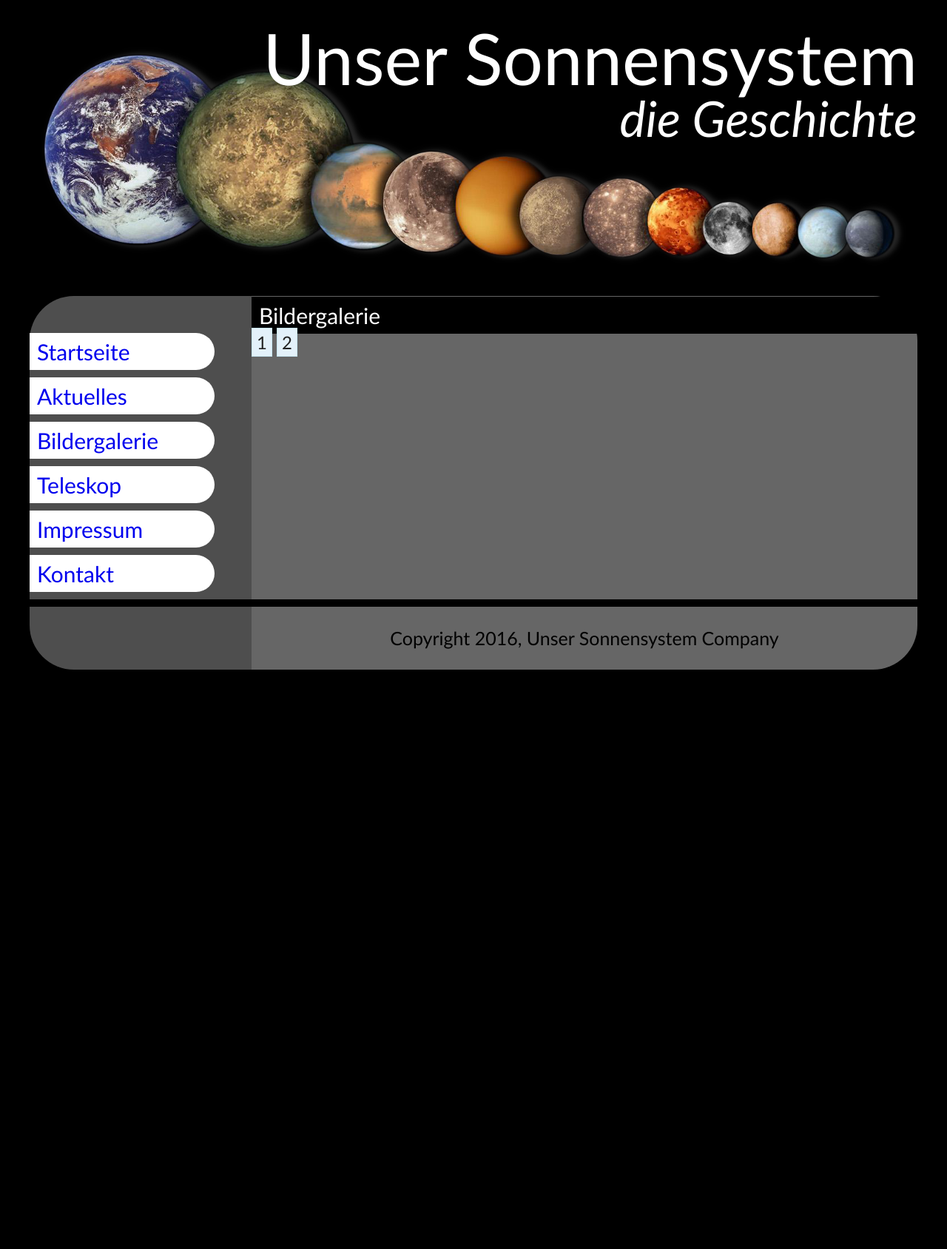
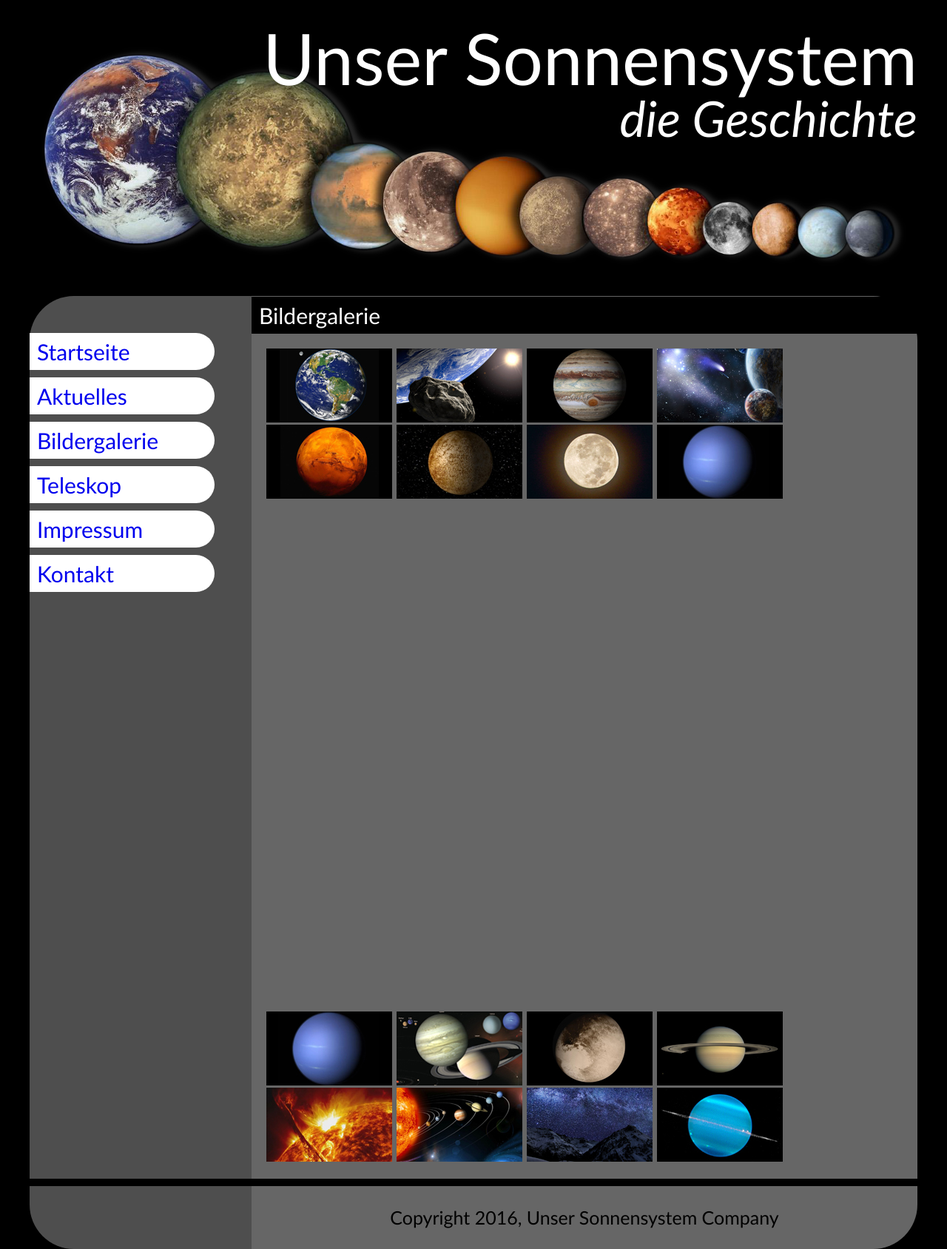
Before and after one commit to adoloro/vika, a PHP site: page /gallery.html in a window 1280 px wide. Shown: the whole page at 74% size. Before the commit the page ends 905 px from the top, so only its background shows below. Run offline with PHP 8.4, Linux system fonts and the light colour scheme.

Commit message:
add all the pages in the gallery

```diff
--- a/gallery.html
+++ b/gallery.html
@@ -25,17 +25,48 @@
     </div>
 
     <div id="content" class="rounded-top-right">
-      <h1 class="header">Bildergalerie</h1>
-<div id="slider">
-  <a href="#image1">1</a>
-  <a href="#image2">2</a>
+
+<h1 class="header">Bildergalerie</h1>
+<div class="slider">
+      <a href="#image0"><img src="img/galerie/thumbnails/erde_thumbnail.jpg" alt="erde" /></a>
+      <a href="#image1"><img src="img/galerie/thumbnails/asteroid_thumbnail.jpg" alt="asteroid" /></a>
+      <a href="#image2"><img src="img/galerie/thumbnails/jupiter_thumbnail.jpg" alt="jupiter" /></a>
+      <a href="#image3"><img src="img/galerie/thumbnails/kometen_thumbnail.jpg" alt="kometen" /></a>
+      <a href="#image4"><img src="img/galerie/thumbnails/mars_thumbnail.jpg" alt="mars" /></a>
+      <a href="#image5"><img src="img/galerie/thumbnails/merkur_thumbnail.jpg" alt="merkur" /></a>
+      <a href="#image6"><img src="img/galerie/thumbnails/mond_thumbnail.jpg" alt="mond" /></a>
+      <a href="#image7"><img src="img/galerie/thumbnails/neptun_thumbnail.jpg" alt="neptun" /></a>
 </div>
 
 <div id="images">
-  <img id="image1" src="img/galerie/asteroid.jpg" />
-  <img id="image2" src="img/galerie/mars.jpg" />
+      <img id="image0" src="img/galerie/erde.jpg" alt="erde" />
+      <img id="image1" src="img/galerie/asteroid.jpg" alt="asteroid" />
+      <img id="image2" src="img/galerie/jupiter.jpg" alt="jupiter" />
+      <img id="image3" src="img/galerie/kometen.jpg" alt="kometen" />
+      <img id="image4" src="img/galerie/mars.jpg" alt="mars" />
+      <img id="image5" src="img/galerie/merkur.jpg" alt="merkur" />
+      <img id="image6" src="img/galerie/mond.jpg" alt="mond" />
+      <img id="image7" src="img/galerie/neptun.jpg" alt="neptun" />
+      <img id="image8" src="img/galerie/planeten_groesse.jpg" alt="planeten_groesse" />
+      <img id="image9" src="img/galerie/pluto.jpg" alt="pluto" />
+      <img id="image10" src="img/galerie/saturn.jpg" alt="saturn" />
+      <img id="image11" src="img/galerie/sonne.jpg" alt="sonne" />
+      <img id="image12" src="img/galerie/sonnensystem.jpg" alt="sonnensystem" />
+      <img id="image13" src="img/galerie/sterne.jpg" alt="sterne" />
+      <img id="image14" src="img/galerie/uranus.jpg" alt="uranus" />
+      <img id="image15" src="img/galerie/venus.jpg" alt="venus" />
 </div>
 
+<div class="slider">
+      <a href="#image7"><img src="img/galerie/thumbnails/neptun_thumbnail.jpg" alt="neptun" /></a>
+      <a href="#image8"><img src="img/galerie/thumbnails/planeten_groesse_thumbnail.jpg" alt="planeten_groesse" /></a>
+      <a href="#image9"><img src="img/galerie/thumbnails/pluto_thumbnail.jpg" alt="pluto" /></a>
+      <a href="#image10"><img src="img/galerie/thumbnails/saturn_thumbnail.jpg" alt="saturn" /></a>
+      <a href="#image11"><img src="img/galerie/thumbnails/sonne_thumbnail.jpg" alt="sonne" /></a>
+      <a href="#image12"><img src="img/galerie/thumbnails/sonnensystem_thumbnail.jpg" alt="sonnensystem" /></a>
+      <a href="#image13"><img src="img/galerie/thumbnails/sterne_thumbnail.jpg" alt="sterne" /></a>
+      <a href="#image14"><img src="img/galerie/thumbnails/uranus_thumbnail.jpg" alt="uranus" /></a>
+</div>
     </div>
 
   </div>
--- a/stylesheet.css
+++ b/stylesheet.css
@@ -196,24 +196,27 @@ p {
 
 
 
-/* Slider
+/* CSS3 Slider
     http://www.deluxeblogtips.com/image-slider-pure-css3/
 */
+
+.slider {
+    margin: 20px;
+}
 #images {
-    width: 400px;
-    height: 250px;
+    width: 860px;
+    height: 650px;
     overflow: hidden;
     position: relative;
-
     margin: 20px auto;
 }
 #images img {
-    width: 400px;
-    height: 250px;
+    width: 860px;
+    height: auto; /* http://stackoverflow.com/questions/787839/resize-image-proportionally-with-css */
 
     position: absolute;
     top: 0;
-    left: -400px;
+    left: -860px;
     z-index: 1;
     opacity: 0;
 
@@ -230,13 +233,9 @@ p {
 #images img:first-child {
     left: 0;
 }
-#slider a {
+.thumbnail {
+    padding: 10px;
+}
+.thumbnail a {
     text-decoration: none;
-    background: #E3F1FA;
-    border: 1px solid #C6E4F2;
-    color: #222;
-    padding: 4px 6px;
 }
-#slider a:hover {
-    background: #C6E4F2;
-}
```
